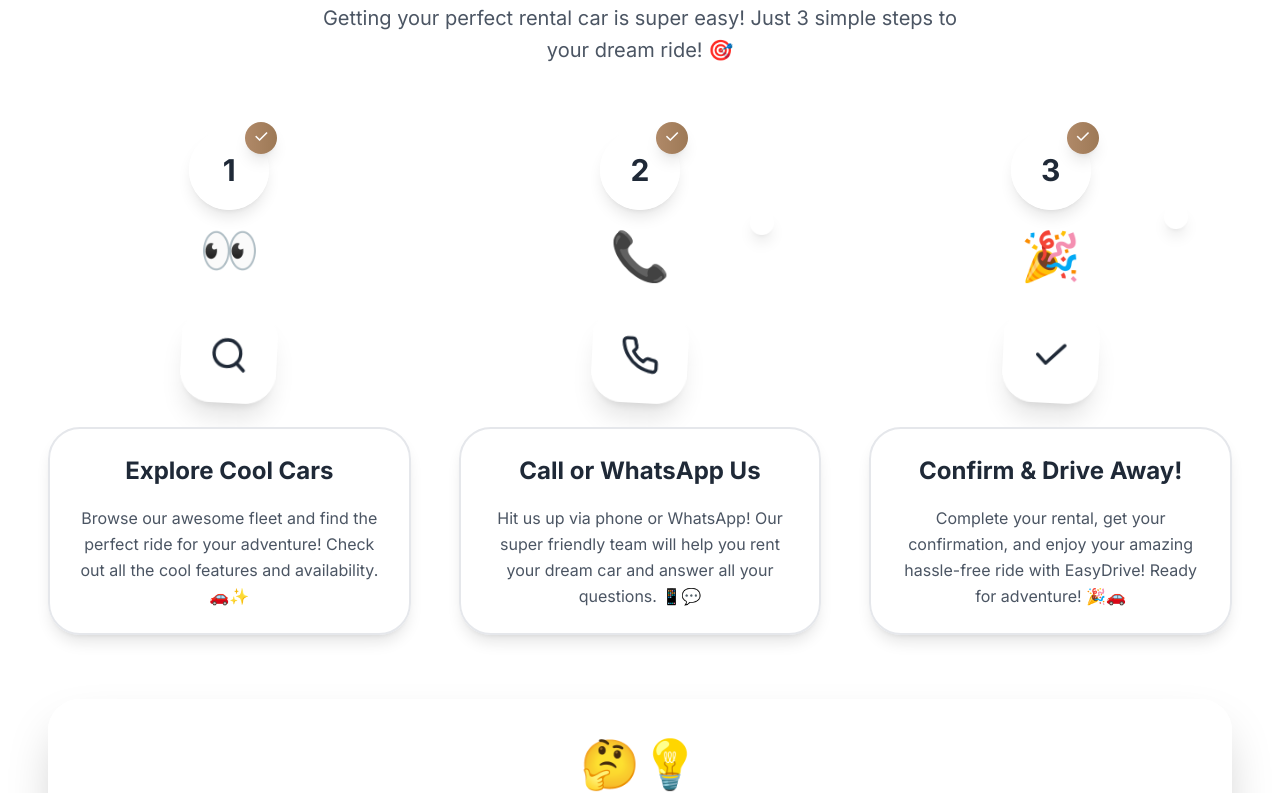
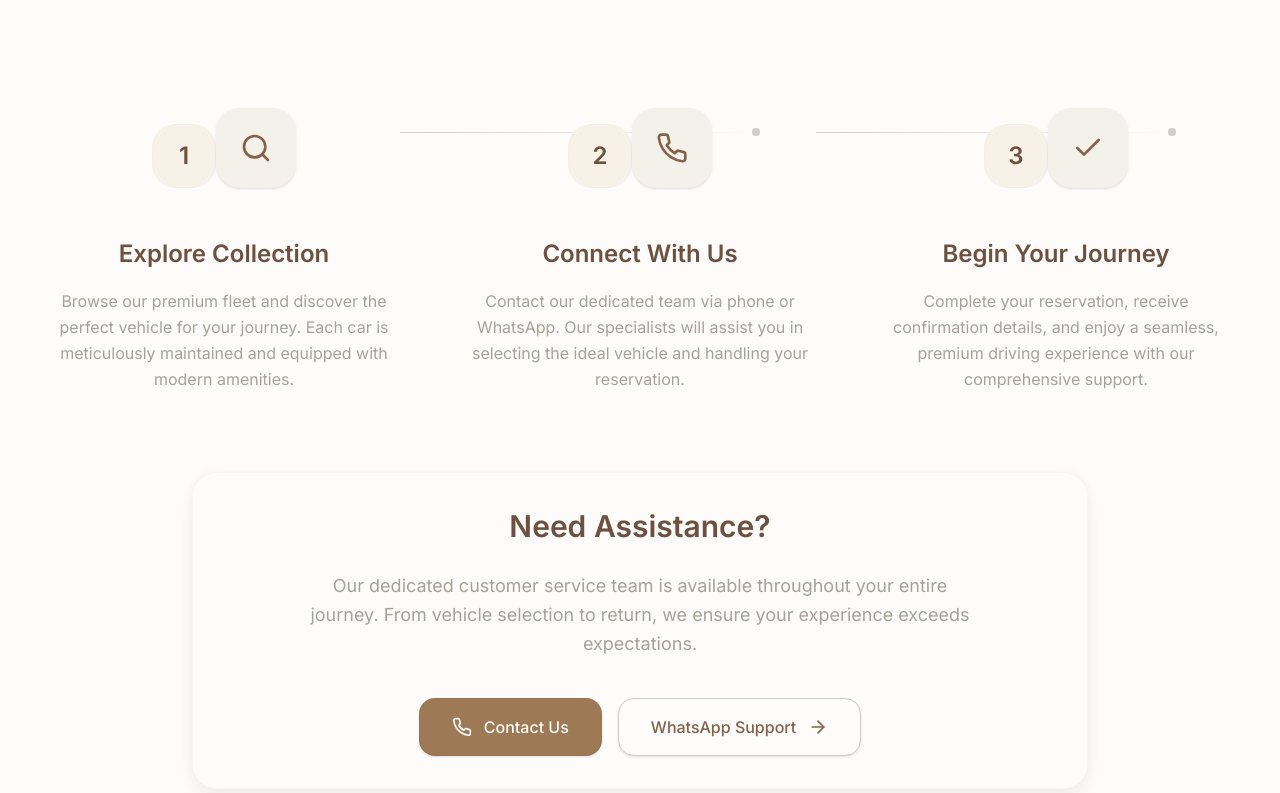
Before and after one commit to Indrojeet-nayek-work/EasyDriver, a React (Vite) app: page / in a window 1280 px wide. Shown: the part 2289-3082 px from the top of the page. Built offline with nearby package versions, Linux system fonts and the light colour scheme.

Commit message:
Update HowItWorks with premium minimal design
cgen-010f676289e34290b8ec254dc5072938

```diff
--- a/src/components/HowItWorks.jsx
+++ b/src/components/HowItWorks.jsx
@@ -1,102 +1,85 @@
 import React from "react";
-import { FiSearch, FiPhone, FiCheck } from "react-icons/fi";
+import { FiSearch, FiPhone, FiCheck, FiArrowRight } from "react-icons/fi";
 
 const HowItWorks = () => {
   const steps = [
     {
       id: 1,
-      icon: <FiSearch size={40} />,
-      title: "Explore Cool Cars",
+      icon: <FiSearch size={32} />,
+      title: "Explore Collection",
       description:
-        "Browse our awesome fleet and find the perfect ride for your adventure! Check out all the cool features and availability. 🚗✨",
-      color: "bg-fun-blue",
-      bgGradient: "from-fun-blue to-fun-blue-dark",
-      emoji: "👀",
+        "Browse our premium fleet and discover the perfect vehicle for your journey. Each car is meticulously maintained and equipped with modern amenities.",
+      color: "bg-primary-100",
+      textColor: "text-primary-700",
     },
     {
       id: 2,
-      icon: <FiPhone size={40} />,
-      title: "Call or WhatsApp Us",
+      icon: <FiPhone size={32} />,
+      title: "Connect With Us",
       description:
-        "Hit us up via phone or WhatsApp! Our super friendly team will help you rent your dream car and answer all your questions. 📱💬",
-      color: "bg-fun-green",
-      bgGradient: "from-fun-green to-fun-green-dark",
-      emoji: "📞",
+        "Contact our dedicated team via phone or WhatsApp. Our specialists will assist you in selecting the ideal vehicle and handling your reservation.",
+      color: "bg-primary-100",
+      textColor: "text-primary-700",
     },
     {
       id: 3,
-      icon: <FiCheck size={40} />,
-      title: "Confirm & Drive Away!",
+      icon: <FiCheck size={32} />,
+      title: "Begin Your Journey",
       description:
-        "Complete your rental, get your confirmation, and enjoy your amazing hassle-free ride with EasyDrive! Ready for adventure! 🎉🚗",
-      color: "bg-fun-pink",
-      bgGradient: "from-fun-pink to-fun-pink-dark",
-      emoji: "🎉",
+        "Complete your reservation, receive confirmation details, and enjoy a seamless, premium driving experience with our comprehensive support.",
+      color: "bg-primary-100",
+      textColor: "text-primary-700",
     },
   ];
 
   return (
     <section
       id="how-it-works"
-      className="section-padding bg-gradient-to-br from-fun-green/20 to-fun-blue/20"
+      className="section-padding bg-neutral-warm-white"
     >
       <div className="container">
-        <div className="text-center mb-16">
-          <div className="text-6xl mb-4">⚡🚗⚡</div>
-          <h2 className="text-4xl font-bold mb-4 text-gray-800">
-            How It Works
+        <div className="text-center mb-20 space-y-6">
+          <h2 className="text-4xl lg:text-5xl font-light text-primary-800">
+            Seamless
+            <span className="font-semibold"> Process</span>
           </h2>
-          <p className="text-xl text-gray-600 max-w-2xl mx-auto">
-            Getting your perfect rental car is super easy! Just 3 simple steps
-            to your dream ride! 🎯
+          <p className="text-xl text-neutral-medium-grey max-w-3xl mx-auto leading-relaxed">
+            Experience our streamlined approach to premium car rental. Three
+            simple steps to your perfect vehicle.
           </p>
         </div>
 
-        <div className="grid grid-cols-1 md:grid-cols-3 gap-8 lg:gap-12">
+        <div className="grid grid-cols-1 md:grid-cols-3 gap-12 lg:gap-16">
           {steps.map((step, index) => (
             <div key={step.id} className="relative">
-              {/* Fun connection line - hidden on mobile, visible on desktop */}
+              {/* Connection line - hidden on mobile, visible on desktop */}
               {index < steps.length - 1 && (
-                <div className="hidden md:block absolute top-20 left-full w-full h-2 bg-gradient-to-r from-fun-yellow to-fun-pink rounded-full z-0 transform rotate-1">
-                  <div
-                    className="absolute top-1/2 right-0 transform translate-x-1 -translate-y-1/2 w-6 h-6 bg-fun-yellow rounded-full shadow-lg animate-bounce"
-                    style={{ animationDelay: `${index * 0.5}s` }}
-                  ></div>
+                <div className="hidden md:block absolute top-12 left-full w-full h-px bg-gradient-to-r from-neutral-warm-grey via-neutral-muted-grey to-transparent z-0">
+                  <div className="absolute top-1/2 right-0 transform translate-x-2 -translate-y-1/2 w-2 h-2 bg-neutral-warm-grey rounded-full"></div>
                 </div>
               )}
 
-              <div className="relative z-10 text-center transform hover:scale-105 transition-transform duration-300">
-                {/* Fun step number */}
-                <div className="inline-flex items-center justify-center w-20 h-20 bg-gradient-to-r from-fun-yellow to-fun-yellow-dark rounded-full mb-6 relative shadow-lg border-4 border-white">
-                  <span className="text-3xl font-bold text-gray-800">
+              <div className="relative z-10 text-center space-y-6">
+                {/* Step number */}
+                <div className="inline-flex items-center justify-center w-16 h-16 bg-neutral-beige rounded-2xl border border-neutral-muted-grey/30 mb-6">
+                  <span className="text-2xl font-semibold text-primary-800">
                     {step.id}
                   </span>
-                  <div className="absolute -top-3 -right-3 w-8 h-8 bg-gradient-to-r from-primary-500 to-primary-600 rounded-full flex items-center justify-center shadow-lg">
-                    <span className="text-white text-lg">✓</span>
-                  </div>
                 </div>
 
-                {/* Fun emoji */}
+                {/* Icon container */}
                 <div
-                  className="text-5xl mb-4 animate-bounce"
-                  style={{ animationDelay: `${index * 0.2}s` }}
-                >
-                  {step.emoji}
-                </div>
-
-                {/* Fun icon container */}
-                <div
-                  className={`inline-flex items-center justify-center w-24 h-24 bg-gradient-to-r ${step.bgGradient} rounded-3xl mb-6 text-gray-800 shadow-xl border-4 border-white transform rotate-3 hover:rotate-0 transition-transform duration-300`}
+                  className={`inline-flex items-center justify-center w-20 h-20 ${step.color} rounded-2xl mb-6 ${step.textColor} shadow-gentle`}
                 >
                   {step.icon}
                 </div>
 
                 {/* Content */}
-                <div className="bg-white/80 backdrop-blur-sm rounded-3xl p-6 shadow-lg border-2 border-fun-yellow/30">
-                  <h3 className="text-2xl font-bold mb-4 text-gray-800">
+                <div className="space-y-4">
+                  <h3 className="text-2xl font-semibold text-primary-800">
                     {step.title}
                   </h3>
-                  <p className="text-gray-600 leading-relaxed">
+                  <p className="text-neutral-medium-grey leading-relaxed">
                     {step.description}
                   </p>
                 </div>
@@ -105,35 +88,36 @@ const HowItWorks = () => {
           ))}
         </div>
 
-        {/* Fun additional info */}
-        <div className="mt-16 bg-gradient-to-r from-fun-pink/80 to-fun-yellow/80 backdrop-blur-sm rounded-3xl p-8 text-center border-4 border-white shadow-2xl">
-          <div className="text-5xl mb-4">🤔💡</div>
-          <h3 className="text-2xl font-bold mb-4 text-gray-800">
-            Need Some Help?
+        {/* Support section */}
+        <div className="mt-20 card-premium max-w-4xl mx-auto text-center">
+          <div className="space-y-6">
+            <h3 className="text-2xl lg:text-3xl font-semibold text-primary-800">
+              Need Assistance?
             </h3>
-          <p className="text-gray-700 mb-6 max-w-2xl mx-auto text-lg">
-            Our super awesome customer service team is here to help you through
-            the entire rental process! From picking your ride to returning it,
-            we'll make your experience totally smooth and fun! 🌟
+            <p className="text-lg text-neutral-medium-grey leading-relaxed max-w-2xl mx-auto">
+              Our dedicated customer service team is available throughout your
+              entire journey. From vehicle selection to return, we ensure your
+              experience exceeds expectations.
             </p>
 
-          <div className="flex flex-col sm:flex-row gap-4 justify-center">
+            <div className="flex flex-col sm:flex-row gap-4 justify-center pt-4">
               <a
                 href="tel:+1234567890"
-              className="btn-fun-green inline-flex items-center gap-2 text-lg"
+                className="btn-primary inline-flex items-center gap-3"
               >
                 <FiPhone size={20} />
-              Call Us Now! 📞
+                Contact Us
               </a>
               <a
                 href="https://wa.me/1234567890"
                 target="_blank"
                 rel="noopener noreferrer"
-              className="btn-fun-blue inline-flex items-center gap-2 text-lg"
+                className="btn-secondary inline-flex items-center gap-3"
               >
-              <span className="text-2xl">💬</span>
-              WhatsApp Us!
+                WhatsApp Support
+                <FiArrowRight size={20} />
               </a>
+            </div>
           </div>
         </div>
       </div>
```
Lines whose indentation alone changed are shown as unchanged.
